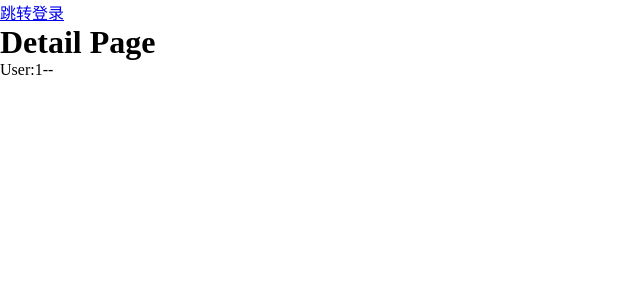
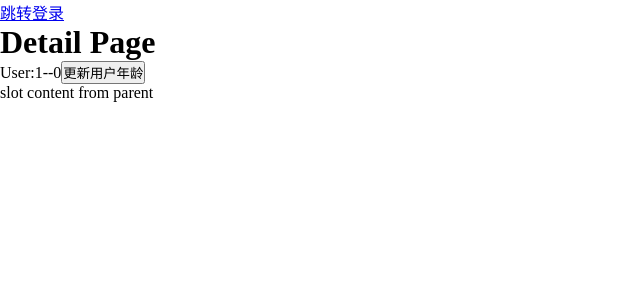
Before and after one commit to haokur/react-starter, a React (Vite) app: page /user-detail/1 in a window 1280 px wide. Shown: the top 300 px of the page, without its empty margins (0-640 px from the left). Built offline with nearby package versions, Linux system fonts and the light colour scheme.

Commit message:
5.抽离组件及组件间传值交互

```diff
--- /dev/null
+++ b/@types/basic.d.ts
@@ -0,0 +1,2 @@
+/**联合children值,通常用于子组件中 */
+type WithChildren<T> = T & { children?: React.ReactNode }
--- /dev/null
+++ b/@types/model.d.ts
@@ -0,0 +1,5 @@
+interface IUser {
+    id: number,
+    name: string,
+    age: number,
+}
--- /dev/null
+++ b/src/components/UserCard.tsx
@@ -0,0 +1,28 @@
+import React from "react"
+
+type withAction = WithChildren<IUser> & {
+    updateUser?: (id: number) => void
+}
+const UserCard: React.FC<withAction> = (props) => {
+    const { id, name, age, children, updateUser } = props
+
+    const updateUserAge = () => {
+        updateUser && updateUser(id)
+    }
+
+    return (
+        <div>
+            <div>
+                <span>User:{id}-</span>
+                <span>{name}-</span>
+                <span>{age}</span>
+                {updateUserAge && (<button onClick={updateUserAge}>更新用户年龄</button>)}
+            </div>
+            <div className="children">
+                {children}
+            </div>
+        </div>
+    )
+}
+
+export default UserCard
--- a/src/pages/user-detail/user-detail.tsx
+++ b/src/pages/user-detail/user-detail.tsx
@@ -1,18 +1,30 @@
 import { useParams } from "react-router-dom";
+import UserCard from "../../components/UserCard";
+import { useState } from "react";
 
 function Detail() {
     const { id, } = useParams()
+    const idNumber = parseInt(id || "0")
     const params = new URLSearchParams(location.search)
-    const name = params.get('name')
-    const age = params.get('age')
+    const name = params.get('name') || ""
+    const age = parseInt(params.get('age') || "0")
+    const [userInfo, updateUserInfo] = useState({
+        id: idNumber, name, age
+    })
+
+    const updateUser = (id: number) => {
+        console.log("更新用户年龄", id, userInfo,)
+        updateUserInfo({
+            ...userInfo,
+            age: ++userInfo.age
+        })
+    }
 
     return <div>
         <h1>Detail Page</h1>
-        <div>
-            <span>User:{id}-</span>
-            <span>{name}-</span>
-            <span>{age}</span>
-        </div>
+        <UserCard {...userInfo} updateUser={updateUser}>
+            <div>slot content from parent</div>
+        </UserCard>
     </div>;
 }
 
--- a/src/pages/user-list/user-list.tsx
+++ b/src/pages/user-list/user-list.tsx
@@ -1,14 +1,9 @@
 import { useNavigate } from 'react-router-dom'
 
-interface IUser {
-    id: number,
-    name: string,
-    age: number
-}
 function UserList() {
     const navigate = useNavigate()
 
-    const userList = [
+    const userList: IUser[] = [
         { id: 1, name: "jack", age: 16 },
         { id: 2, name: "nancy", age: 18 }
     ]
@@ -22,8 +17,11 @@ function UserList() {
             {
                 userList.map(item => {
                     return (
-                        <div key={item.id} className="user-item" onClick={() => handleGoUserDetail(item)}>
-                            ID: {item.id}, Name: {item.name}, Age: {item.age}
+                        <div key={item.id} className="user-item">
+                            <div>
+                                ID: {item.id}, Name: {item.name}, Age: {item.age}
+                            </div>
+                            <div><button onClick={() => handleGoUserDetail(item)}>查看详情</button></div>
                         </div>
                     )
                 })
--- a/tsconfig.json
+++ b/tsconfig.json
@@ -22,6 +22,6 @@
     "noUnusedParameters": true,
     "noFallthroughCasesInSwitch": true
   },
-  "include": ["src"],
+  "include": ["src","@types"],
   "references": [{ "path": "./tsconfig.node.json" }]
 }
```
Also changed, not shown: 1 other file (tests, documents, lock files or other folders).
